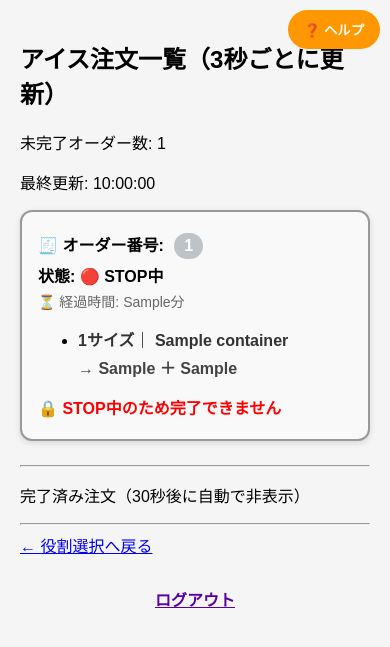
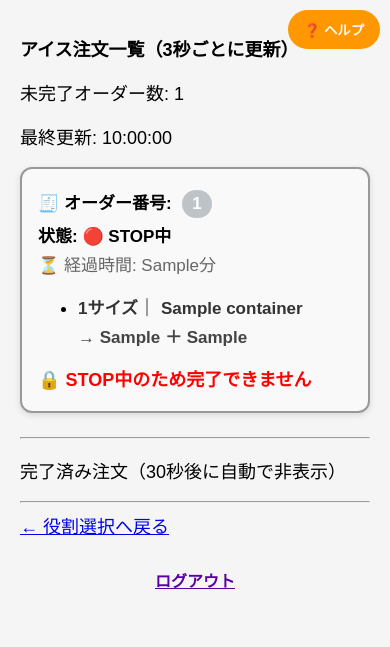
Before and after one commit to Yujiro-Muraoka/ice-order-system, a Django app: template orders/templates/orders/ice.html in a window 390 px wide. Shown: the top 647 px of the page. Run offline with Django 5.2, Linux system fonts and the light colour scheme; the template is opened without the code that fills it: most values are stand-ins (such as "Sample title", 1, 10 or a date in 2020).

Commit message:
Update all modified files

```diff
--- a/orders/templates/orders/ice.html
+++ b/orders/templates/orders/ice.html
@@ -139,6 +139,36 @@
       border-radius: 8px;
       cursor: pointer;
     }
+@media screen and (max-width: 480px) {
+  body {
+    font-size: 18px;
+  }
+
+  h2, h3, p, li {
+    font-size: 18px;
+  }
+
+  .order-card {
+    font-size: 17px;
+  }
+
+  .complete-button {
+    font-size: 18px;
+    padding: 16px;
+  }
+
+  .clip-id,
+  .status-line,
+  .elapsed-time,
+  .item-label,
+  .flavor-strong {
+    font-size: 17px;
+  }
+
+  .logout-bottom a {
+    font-size: 16px;
+  }
+}
 
 
   </style>
```
